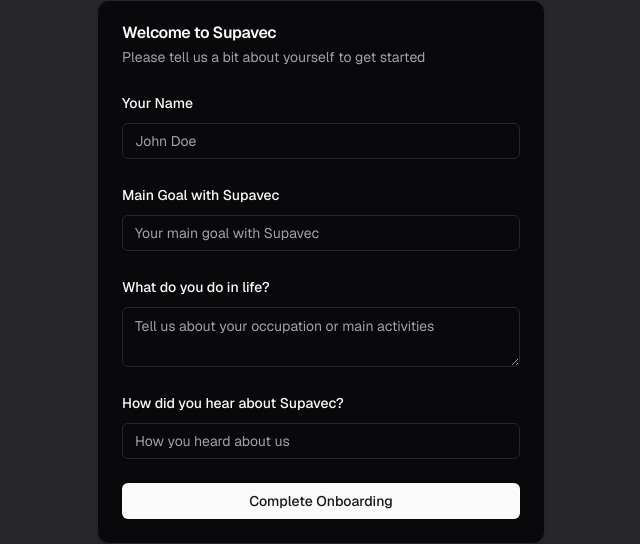
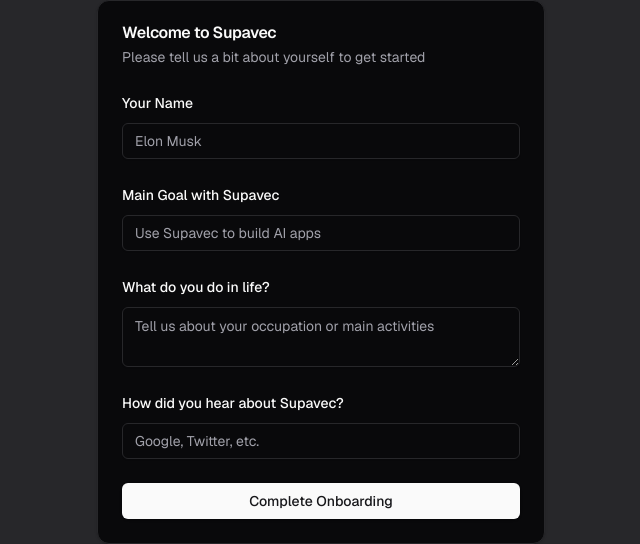
Before and after one commit to typepulse/pulse-vector, a Next.js app in the folder apps/web/: page /onboarding in a window 1280 px wide. Shown: the part 160-704 px from the top of the page, without its empty margins (319-959 px from the left). Built offline with nearby package versions, Linux system fonts and the light colour scheme; a web font is replaced by a local one.

Commit message:
Update onboarding form placeholders and import APP_NAME

```diff
--- a/apps/web/src/components/onboarding-form.tsx
+++ b/apps/web/src/components/onboarding-form.tsx
@@ -1,3 +1,4 @@
+import { APP_NAME } from "@/app/consts";
 import { Button } from "@/components/ui/button";
 import {
   Card,
@@ -26,27 +27,22 @@
         <form className="space-y-6">
           <div className="space-y-2">
             <Label htmlFor="name">Your Name</Label>
-            <Input id="name" placeholder="John Doe" required />
+            <Input id="name" placeholder="Elon Musk" />
           </div>
           <div className="space-y-2">
             <Label htmlFor="goal">Main Goal with Supavec</Label>
-            <Input
-              id="goal"
-              placeholder="Your main goal with Supavec"
-              required
-            />
+            <Input id="goal" placeholder={`Use ${APP_NAME} to build AI apps`} />
           </div>
           <div className="space-y-2">
             <Label htmlFor="occupation">What do you do in life?</Label>
             <Textarea
               id="occupation"
               placeholder="Tell us about your occupation or main activities"
-              required
             />
           </div>
           <div className="space-y-2">
             <Label htmlFor="source">How did you hear about Supavec?</Label>
-            <Input id="source" placeholder="How you heard about us" required />
+            <Input id="source" placeholder="Google, Twitter, etc." />
           </div>
           <Button type="submit" className="w-full">
             Complete Onboarding
```
